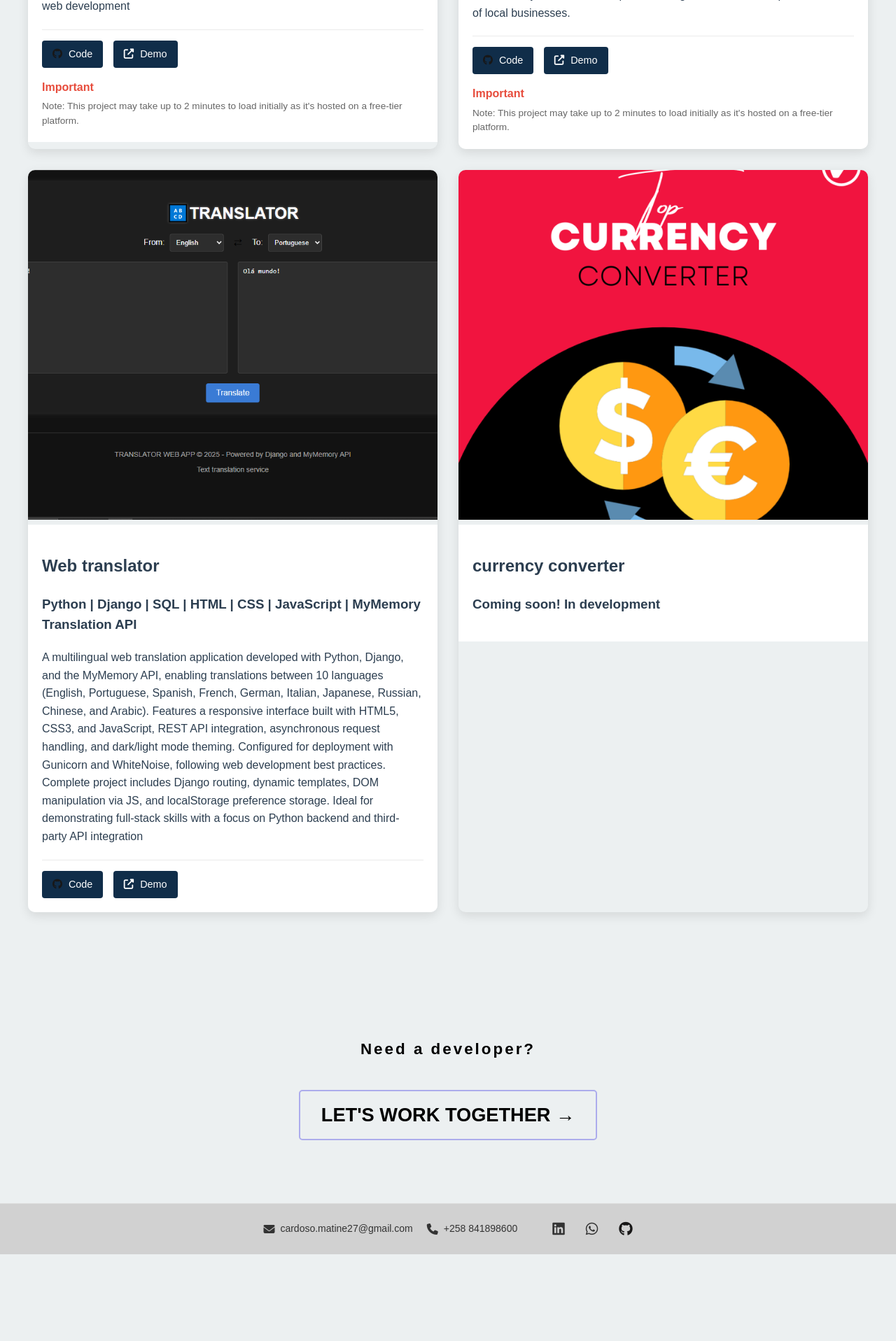
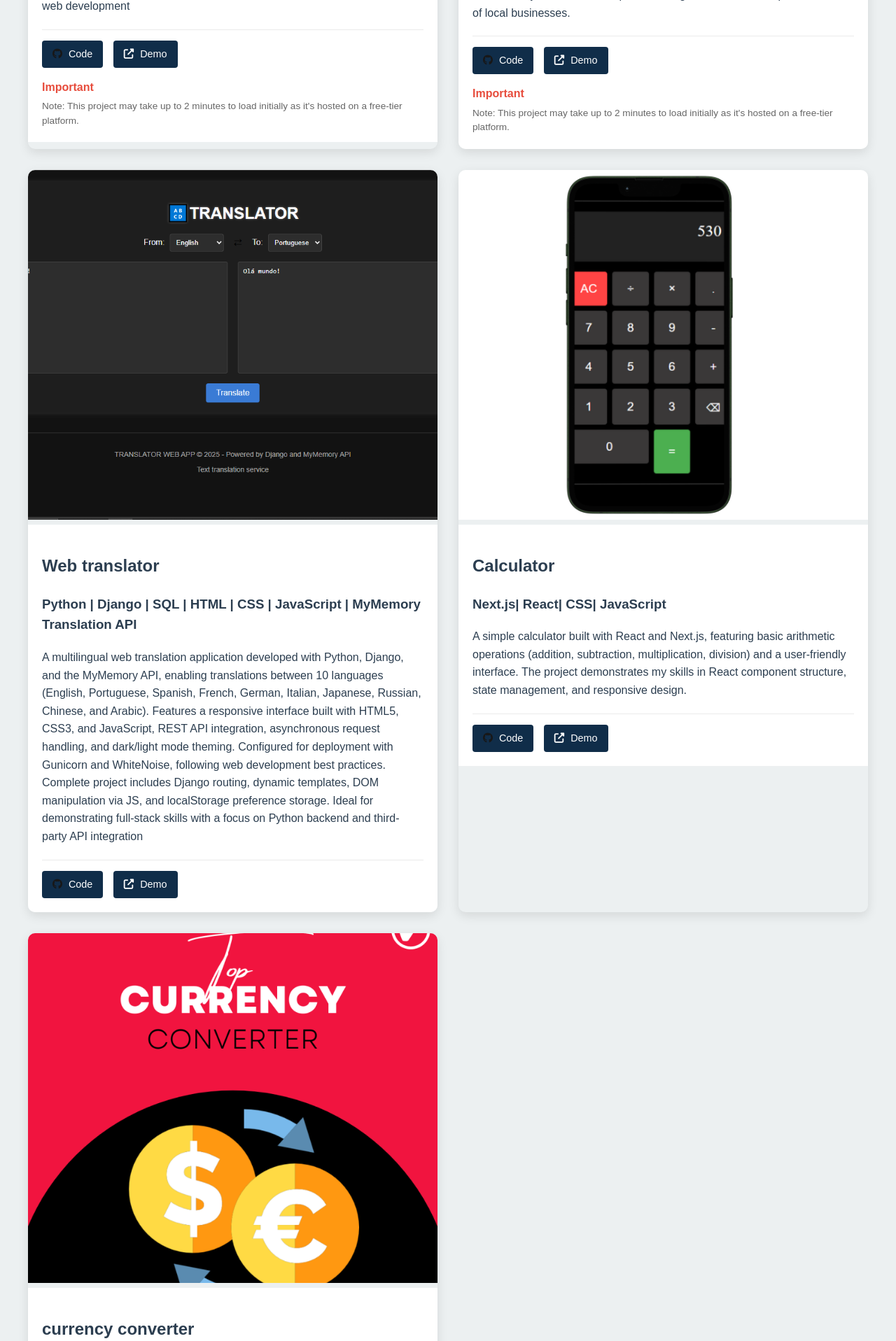
Before and after one commit to Cardoso-Matine/Cardoso-Matine-Portfolio, a Django app: page / in a window 1280 px wide. Shown: the part 2708-4625 px from the top of the page at 70% size. Before the commit the page ends 4501 px from the top, so only its background shows below. Run offline with Django 5.2, Linux system fonts and the light colour scheme.

Commit message:
Add Calculator project

```diff
--- a/portfolio_app/templates/home.html
+++ b/portfolio_app/templates/home.html
@@ -124,6 +124,8 @@
     </div>
 </section>
 
+
+
 <section id="projects">
     <h2 class="section-title">My projects</h2>
     <div class="projects-grid">
@@ -136,7 +138,7 @@
                 <p>I developed a functional e-commerce prototype with an intuitive interface that allows users to browse products organized by categories, view details such as prices and technical specifications, and simulate purchases with a single click. </p>
 
                 <p>The interface was designed to be clean and responsive, ensuring a good user experience. This project demonstrates my skills in implementing basic e-commerce logic and creating dynamic interactions.</p>
-            <p>Automated deployment via Render – Every repository update is reflected on the site within minutes.</p>
+                <p>Automated deployment via Render – Every repository update is reflected on the site within minutes.</p>
                 <p>Through this project, I applied practical concepts like programming logic for web development</p>
 
                 <div class="project-links">
@@ -157,9 +159,7 @@
             <img src="{% static 'images/projects/projeto2.png' %}" alt="Blog Platform" class="project-img">
             <div class="project-info">
                 <h2>Employee Management System</h2>
-                <h3>Python | Django | SQL | HTML | CSS | CRUD
-
-                </h3>
+                <h3>Python | Django | SQL | HTML | CSS | CRUD</h3>
                 <p>I developed a employee management system using Python, Django, SQLite, and HTML/CSS. The application allows for the registration of new employees with details such as name and position, securely storing the data in a database. I implemented full CRUD functionality (Create, Read, Update, Delete), enabling users to add, view, update, and delete records as needed </p>
                 <p>The system features an intuitive administrative interface and responsive design, built with custom CSS for improved usability. This project demonstrated my skills in database modeling with Django ORM, CRUD operations implementation, secure form validation, administrative interface development, and database migration management</p>
                 <p>Note: The system was developed in Portuguese to meet the specific needs of local businesses.</p>
@@ -177,44 +177,72 @@
             </div>
         </div>
 
-            <div class="project-card">
+        <div class="project-card">
             <img src="{% static 'images/projects/projeto3.png' %}" alt="Blog Platform" class="project-img">
             <div class="project-info">
                 <h2>Web translator</h2>
-                <h3>Python | Django | SQL | HTML | CSS | JavaScript | MyMemory Translation API
-                </h3>
-
-                <p> A multilingual web translation application developed with Python, Django, and the MyMemory API, enabling translations between 10 languages (English, Portuguese, Spanish, French, German, Italian, Japanese, Russian, Chinese, and Arabic). Features a responsive interface built with HTML5, CSS3, and JavaScript, REST API integration, asynchronous request handling, and dark/light mode theming. Configured for deployment with Gunicorn and WhiteNoise, following web development best practices. Complete project includes Django routing, dynamic templates, DOM manipulation via JS, and localStorage preference storage. Ideal for demonstrating full-stack skills with a focus on Python backend and third-party API integration</p>
+                <h3>Python | Django | SQL | HTML | CSS | JavaScript | MyMemory Translation API</h3>
+                <p>A multilingual web translation application developed with Python, Django, and the MyMemory API, enabling translations between 10 languages (English, Portuguese, Spanish, French, German, Italian, Japanese, Russian, Chinese, and Arabic). Features a responsive interface built with HTML5, CSS3, and JavaScript, REST API integration, asynchronous request handling, and dark/light mode theming. Configured for deployment with Gunicorn and WhiteNoise, following web development best practices. Complete project includes Django routing, dynamic templates, DOM manipulation via JS, and localStorage preference storage. Ideal for demonstrating full-stack skills with a focus on Python backend and third-party API integration</p>
 
                 <div class="project-links">
                     <a href="https://github.com/Cardoso-Matine/TRANSLATOR" target="_blank" class="project-link">
                         <i class="fab fa-github"></i> Code
                     </a>
-                    <a href=" https://translatorweb.pythonanywhere.com" target="_blank" class="project-link">
+                    <a href="https://translatorweb.pythonanywhere.com" target="_blank" class="project-link">
                         <i class="fas fa-external-link-alt"></i> Demo
                     </a>
                 </div>
             </div>
         </div>
 
-            <div class="project-card">
+        <div class="project-card">
             <img src="{% static 'images/projects/projeto4.png' %}" alt="Blog Platform" class="project-img">
             <div class="project-info">
-                <h2>currency converter</h2>
-                <h3>Coming soon! In development
-                </h3>
-                 <!-- <div class="project-links">
+                <h2>Calculator</h2>
+                <h3>  Next.js| React| CSS| JavaScript  </h3>
+                <p>A simple calculator built with React and Next.js, featuring basic arithmetic operations (addition, subtraction, multiplication, division) and a user-friendly interface. The project demonstrates my skills in React component structure, state management, and responsive design.
+
+
+
+
+
+                </p>
+
+                <div class="project-links">
                     <a href="wait for the link" target="_blank" class="project-link">
                         <i class="fab fa-github"></i> Code
                     </a>
                     <a href="wait for the link" target="_blank" class="project-link">
                         <i class="fas fa-external-link-alt"></i> Demo
-                    </a> -->
+                    </a>
                 </div>
+
             </div>
         </div>
+
+        <div class="project-card">
+            <img src="{% static 'images/projects/projeto5.png' %}" alt="Blog Platform" class="project-img">
+            <div class="project-info">
+                <h2>currency converter</h2>
+                <h3>Coming soon! In development</h3>
+                <!--
+                <div class="project-links">
+                    <a href="wait for the link" target="_blank" class="project-link">
+                        <i class="fab fa-github"></i> Code
+                    </a>
+                    <a href="wait for the link" target="_blank" class="project-link">
+                        <i class="fas fa-external-link-alt"></i> Demo
+                    </a>
+                </div>
+                -->
+            </div>
+        </div>
+
     </div>
+
 </section>
+
+
 
 <section id="hire-me" class="dark-section">
     <div class="cta-container">
```
Also changed, not shown: portfolio_app/static/images/projects/projeto4.png, portfolio_app/static/images/projects/projeto5.png (added).
